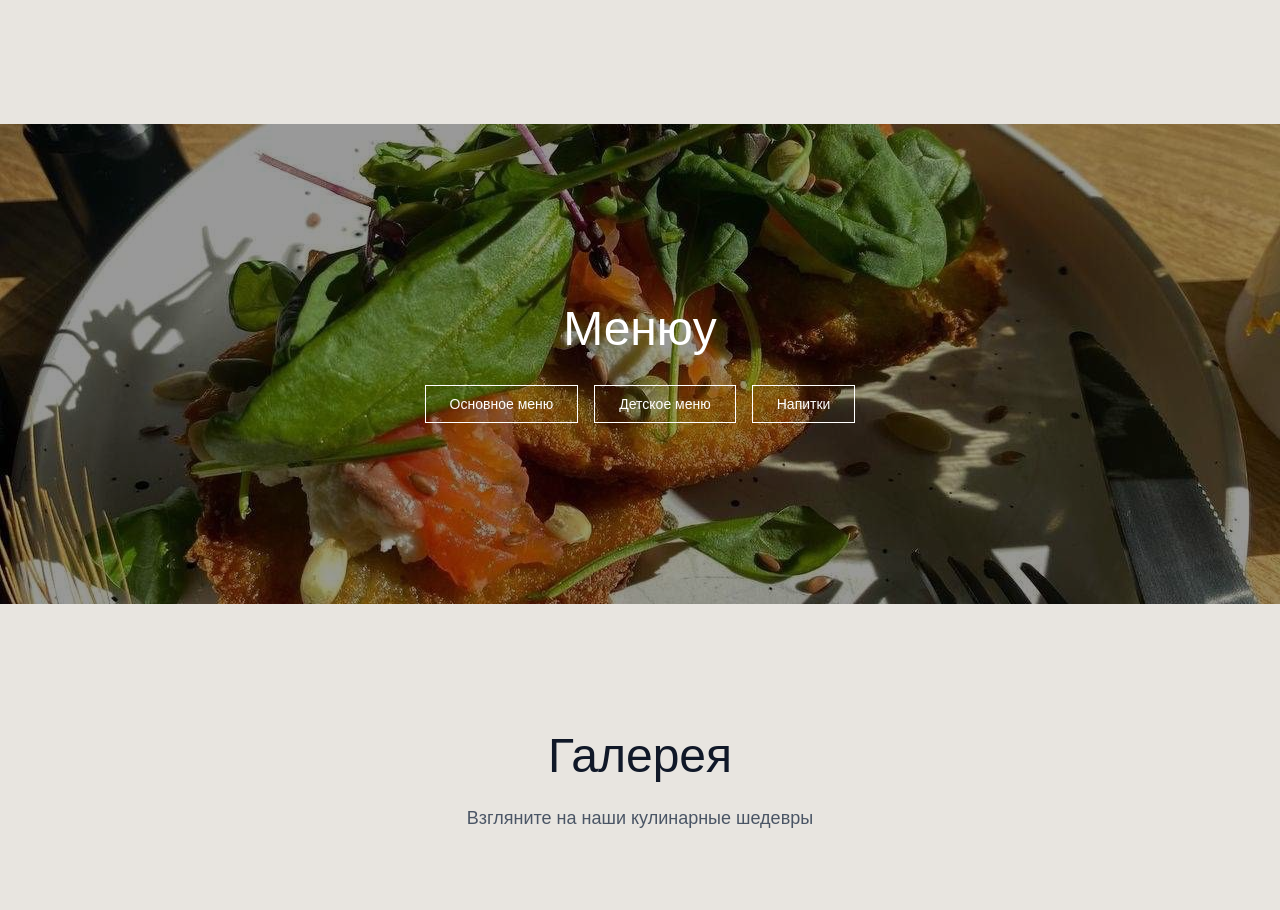
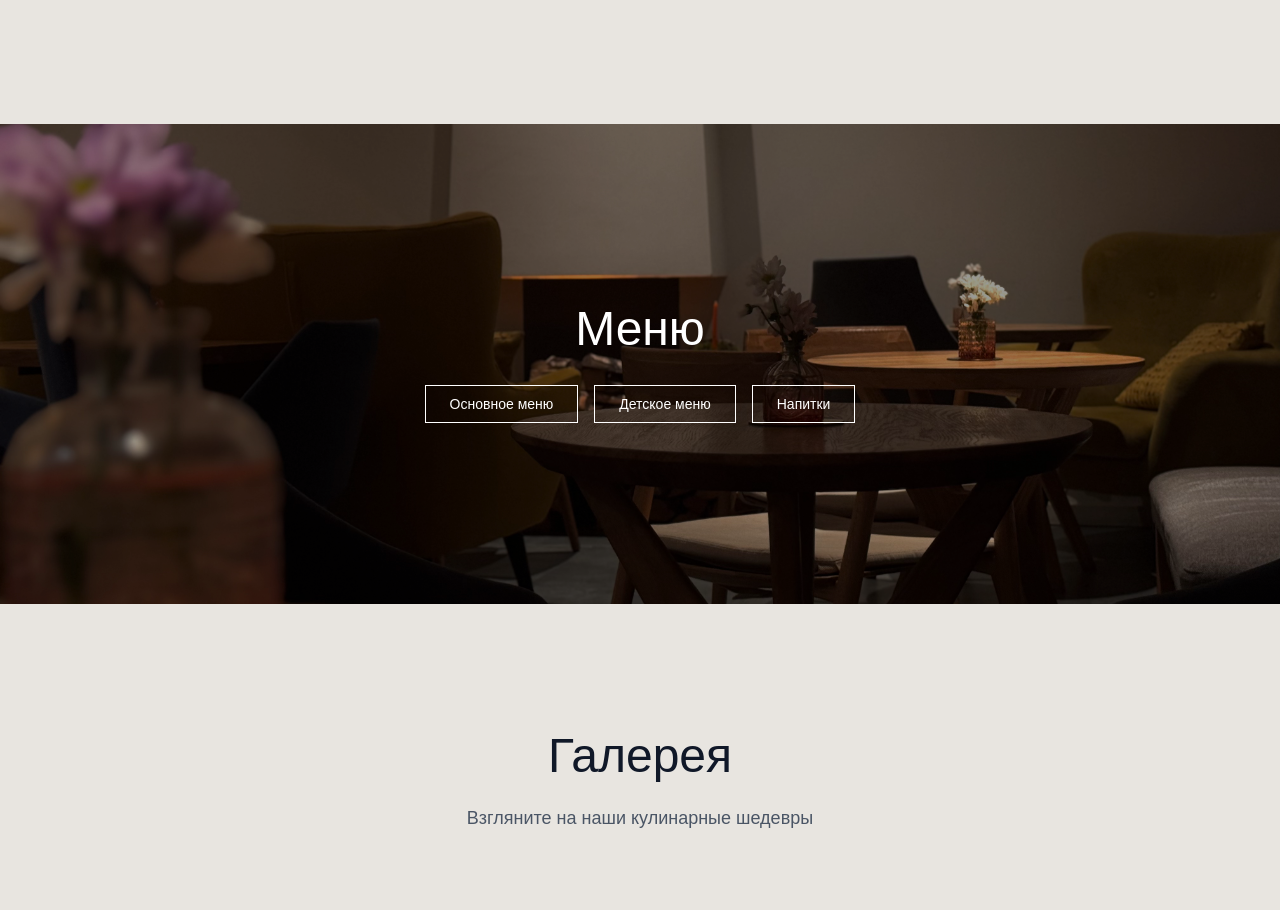
Before and after one commit to Kultura-web/finalnextkultura, a Next.js app: page /restaurant in a window 1280 px wide. Shown: the part 1760-2670 px from the top of the page. Built offline with nearby package versions, Linux system fonts and the light colour scheme.

Commit message:
menu image

```diff
--- a/components/components/restaurant/RestaurantMenu.tsx
+++ b/components/components/restaurant/RestaurantMenu.tsx
@@ -40,7 +40,7 @@ export default function RestaurantMenu() {
       ref={sectionRef}
       className="relative flex flex-col items-center justify-center bg-fixed bg-cover bg-center text-center py-20 md:py-28"
       style={{
-        backgroundImage: "url('photo_9_2025-10-31_18-24-38.jpg')", // replace with your background
+        backgroundImage: "url('/resto/IMG_20251119_175624_816.jpg')", // replace with your background
         minHeight: "60vh",
       }}
     >
@@ -54,7 +54,7 @@ export default function RestaurantMenu() {
               isVisible ? "opacity-100 translate-y-0" : "opacity-0 translate-y-8"
             }`}
           >
-            Менюy
+            Меню
           </h2>
 
           <div className="flex flex-wrap items-center justify-center gap-4">
```
